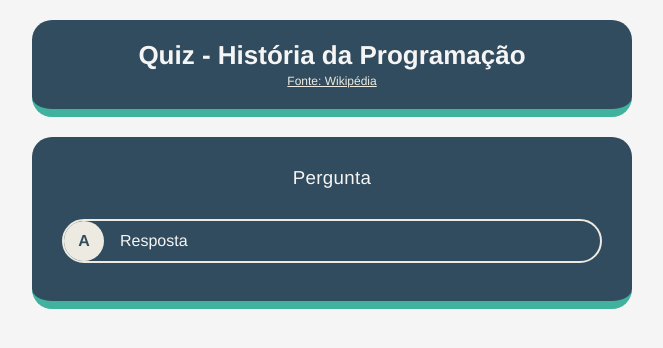
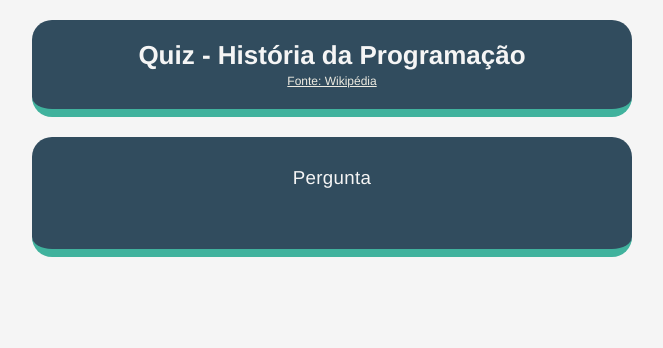
Before and after one commit to rafaelwr/quiz, a plain HTML site: page index.html in a window 1280 px wide. Shown: the whole page, without its empty margins (308-971 px from the left). Drawn offline with Linux system fonts and the light colour scheme.

```diff
--- a/index.html
+++ b/index.html
@@ -23,8 +23,8 @@
             </div>
             <div id="question-answers">
                 <!-- Template -->
-                <div class="answer" correct-answer="false">
-                    <span class="letter">a</span> <span>Resposta</span>
+                <div class="answer-template hide" correct-answer="false">
+                    <span class="letter">a</span> <span class="answer-text">Resposta</span>
                 </div>
             </div>
         </div>
```
